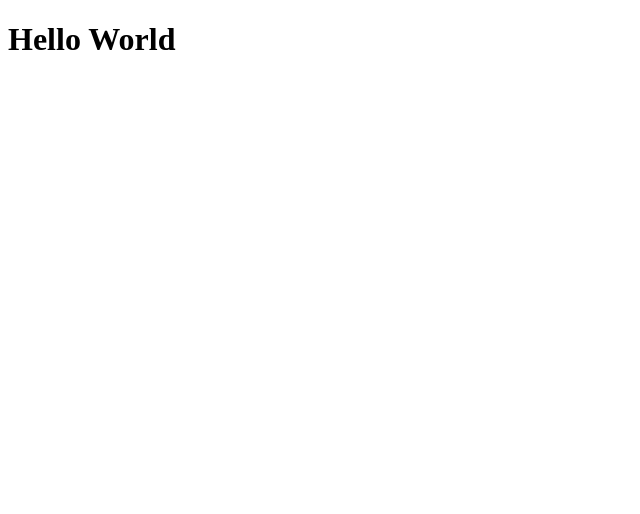
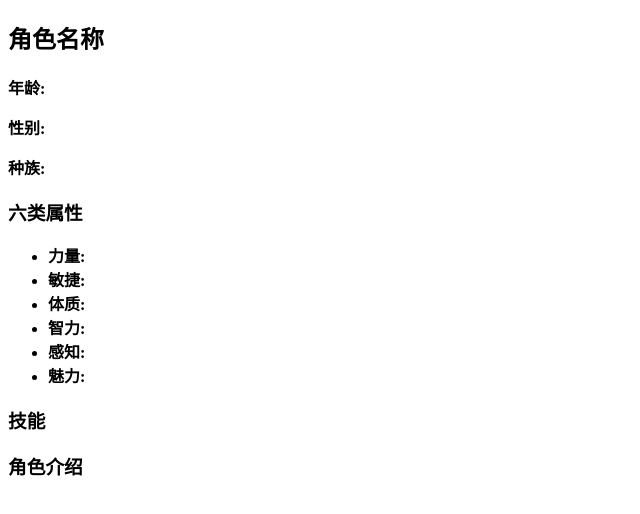
Before and after one commit to third-sister/Character, a plain HTML site: page index.html in a window 1280 px wide. Shown: the whole page, without its empty margins (0-640 px from the left). Drawn offline with Linux system fonts and the light colour scheme.

Commit message:
Update index.html

```diff
--- a/index.html
+++ b/index.html
@@ -1,11 +1,36 @@
 <!DOCTYPE html>
-<html lang="en">
+<html lang="zh-CN">
 <head>
     <meta charset="UTF-8">
     <meta name="viewport" content="width=device-width, initial-scale=1.0">
-    <title>Hello World Example</title>
+    <title>角色展示</title>
+    <link rel="stylesheet" href="styles.css">
 </head>
 <body>
-    <h1>Hello World</h1>
+    <div class="character-card">
+        <h2 class="name">角色名称</h2>
+        <p><strong>年龄:</strong> <span class="age"></span></p>
+        <p><strong>性别:</strong> <span class="gender"></span></p>
+        <p><strong>种族:</strong> <span class="race"></span></p>
+        <h3>六类属性</h3>
+        <ul class="attributes">
+            <li><strong>力量:</strong> <span class="strength"></span></li>
+            <li><strong>敏捷:</strong> <span class="dexterity"></span></li>
+            <li><strong>体质:</strong> <span class="constitution"></span></li>
+            <li><strong>智力:</strong> <span class="intelligence"></span></li>
+            <li><strong>感知:</strong> <span class="wisdom"></span></li>
+            <li><strong>魅力:</strong> <span class="charisma"></span></li>
+        </ul>
+        <h3>技能</h3>
+        <ul class="skills">
+            <!-- 技能项将通过JavaScript动态生成 -->
+        </ul>
+        <div class="description">
+            <h3>角色介绍</h3>
+            <p><span class="bio"></span></p>
+        </div>
+    </div>
+
+    <script src="script.js"></script>
 </body>
 </html>
```
